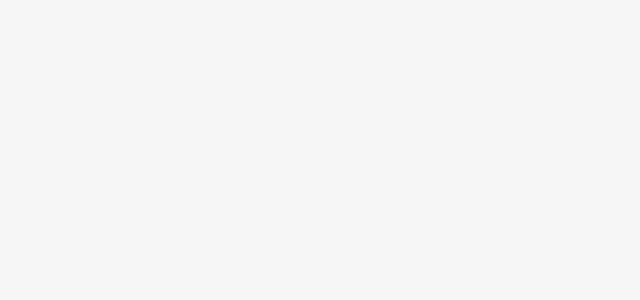
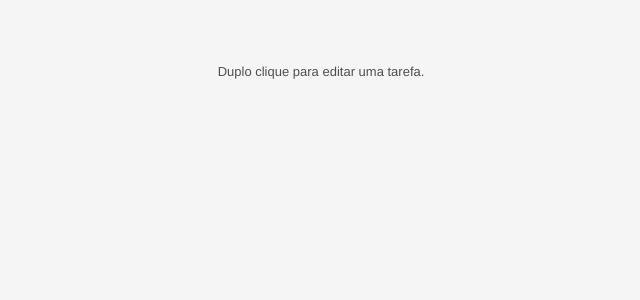
Before and after one commit to rafaelbcastilhos/minimaLista, a Nuxt app: page / in a window 1280 px wide. Before the commit this address had no page. Shown: the top 300 px of the page, without its empty margins (319-959 px from the left). Built offline with nearby package versions, Linux system fonts and the light colour scheme; a web font is replaced by a local one.

Commit message:
add layouts

```diff
--- /dev/null
+++ b/layouts/default.vue
@@ -0,0 +1,14 @@
+<template>
+	<div>
+		<nuxt/>
+		<footer class="info">
+			<p>Duplo clique para editar uma tarefa.</p>
+		</footer>
+	</div>
+</template>
+
+<style>
+.info {
+	font-size: 13px;
+}
+</style>
```
